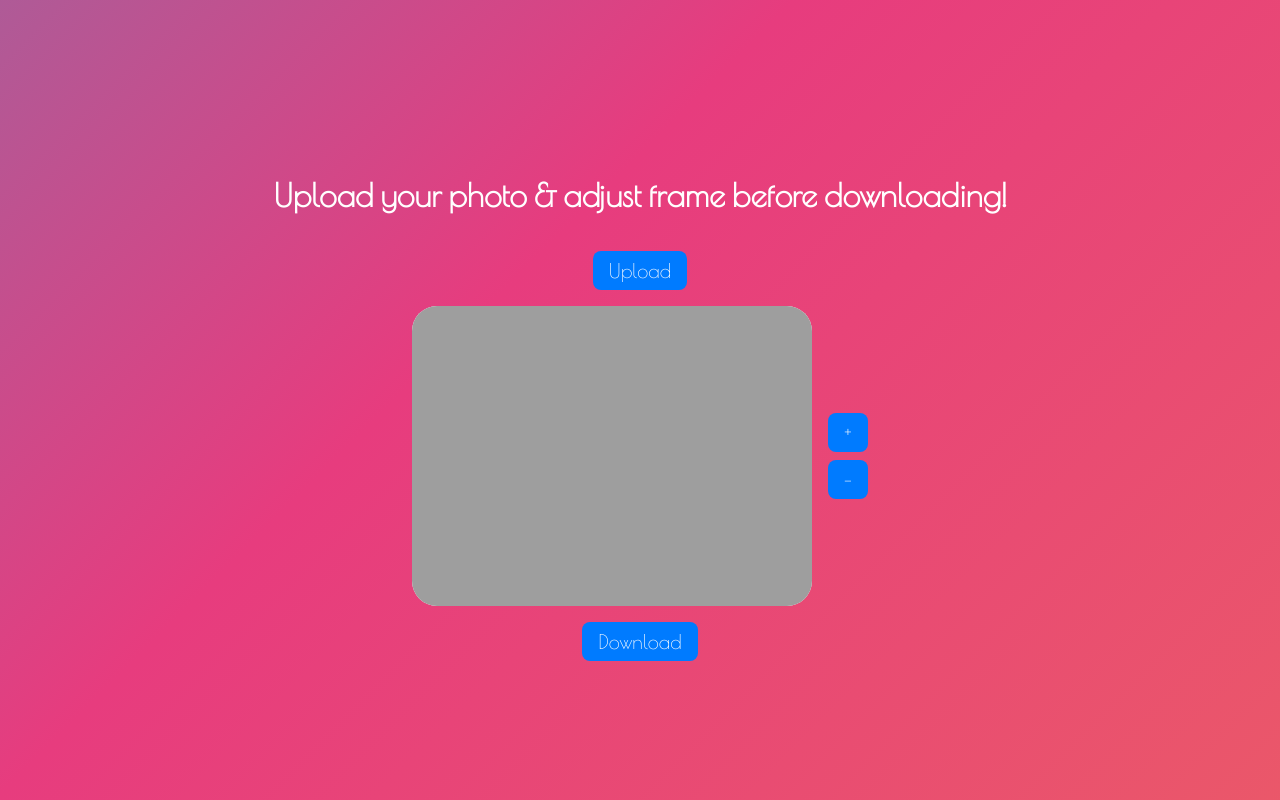
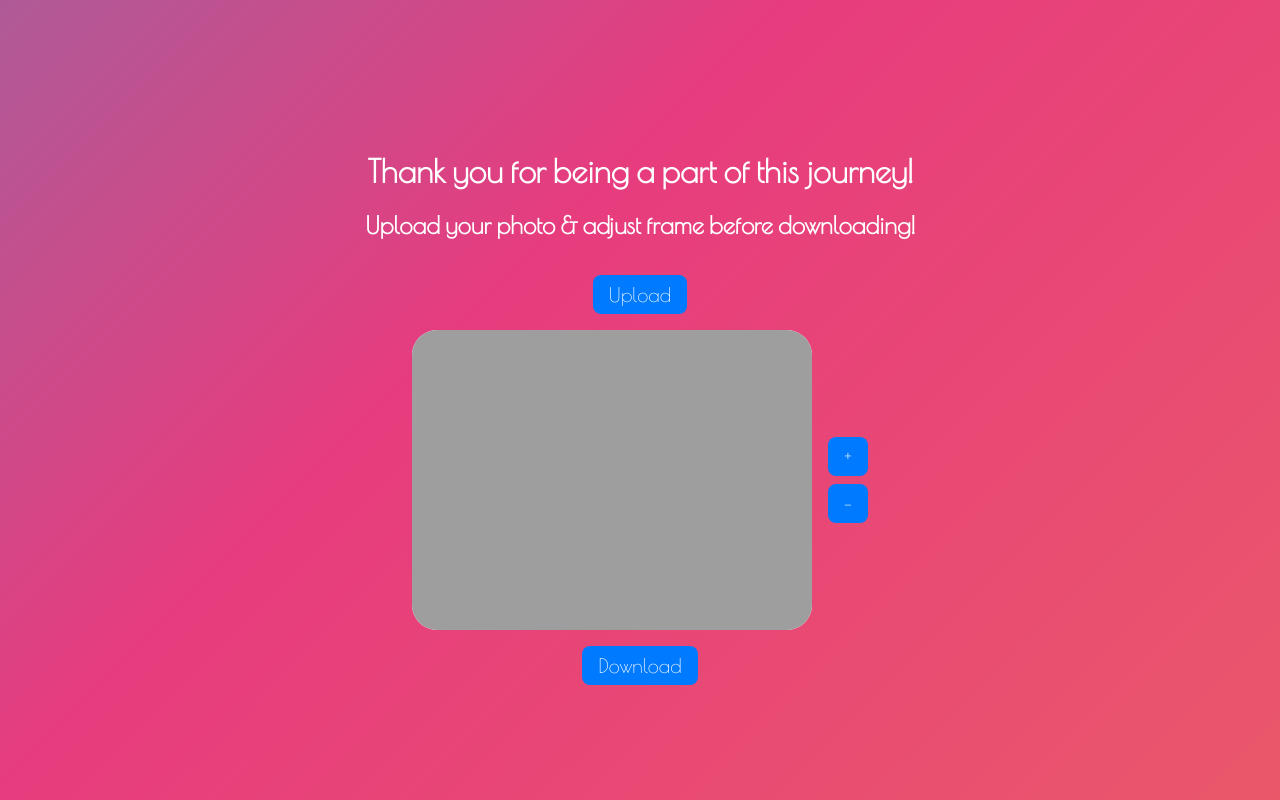
Before and after one commit to KhNagib99/40, a plain HTML site: page index.html in a window 1280 px wide. Drawn offline with nearby package versions, Linux system fonts and the light colour scheme.

Commit message:
Update index.html

```diff
--- a/index.html
+++ b/index.html
@@ -3,7 +3,7 @@
 <head>
   <meta charset="UTF-8" />
   <meta name="viewport" content="width=device-width, initial-scale=1.0"/>
-  <title>Thank you for being a part of this journey of 40 years!</title>
+  <title>40 years of IDLC!</title>
 
   <!-- Google Font: Poiret One -->
   <link rel="preconnect" href="https://fonts.googleapis.com">
@@ -147,7 +147,8 @@
 </head>
 <body>
   <header>
-    <h1>Upload your photo & adjust frame before downloading!</h1>
+    <h1>Thank you for being a part of this journey!</h1>
+    <h2>Upload your photo & adjust frame before downloading!</h2>
   </header>
 
   <div class="controls">
```
